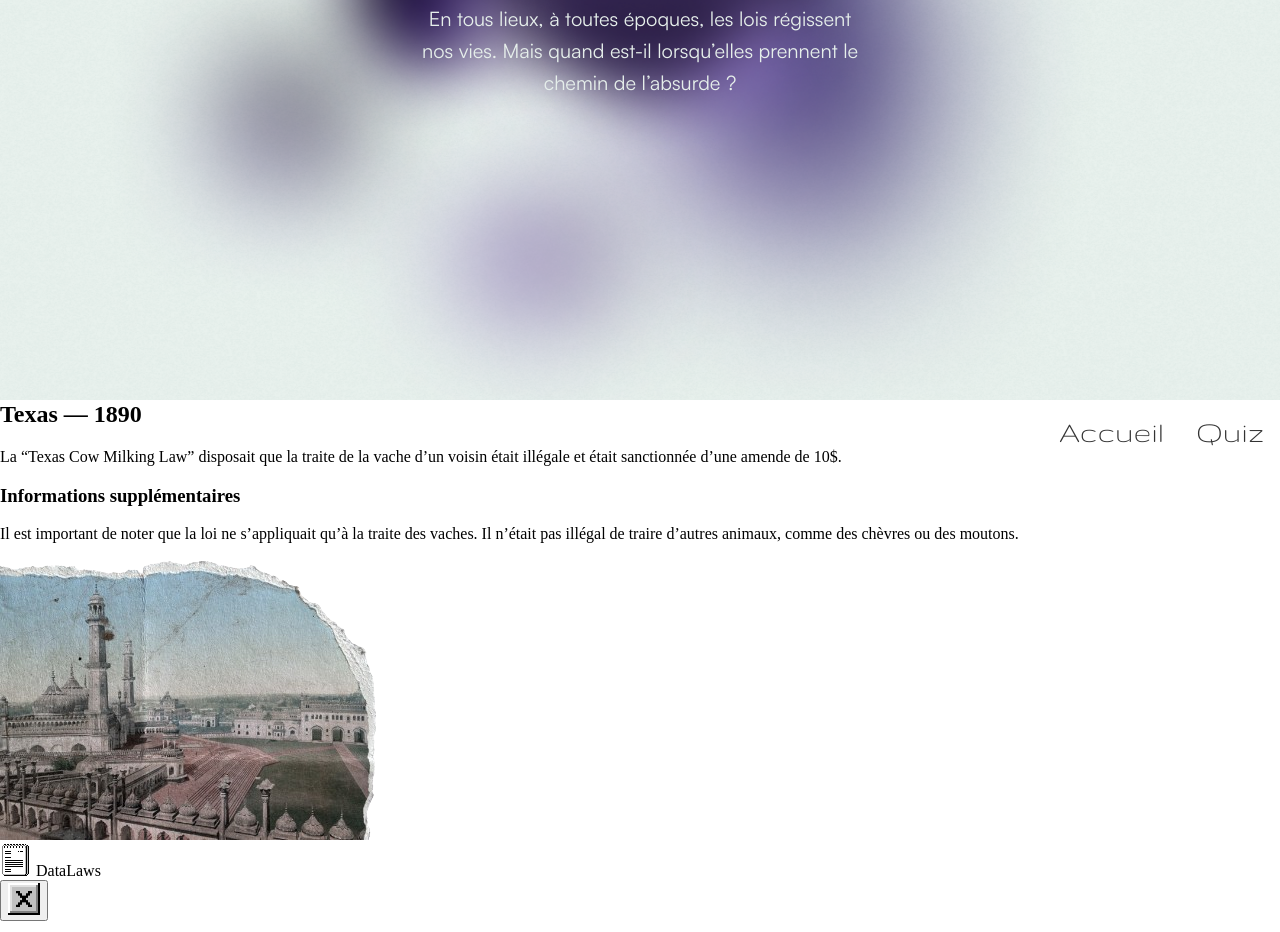
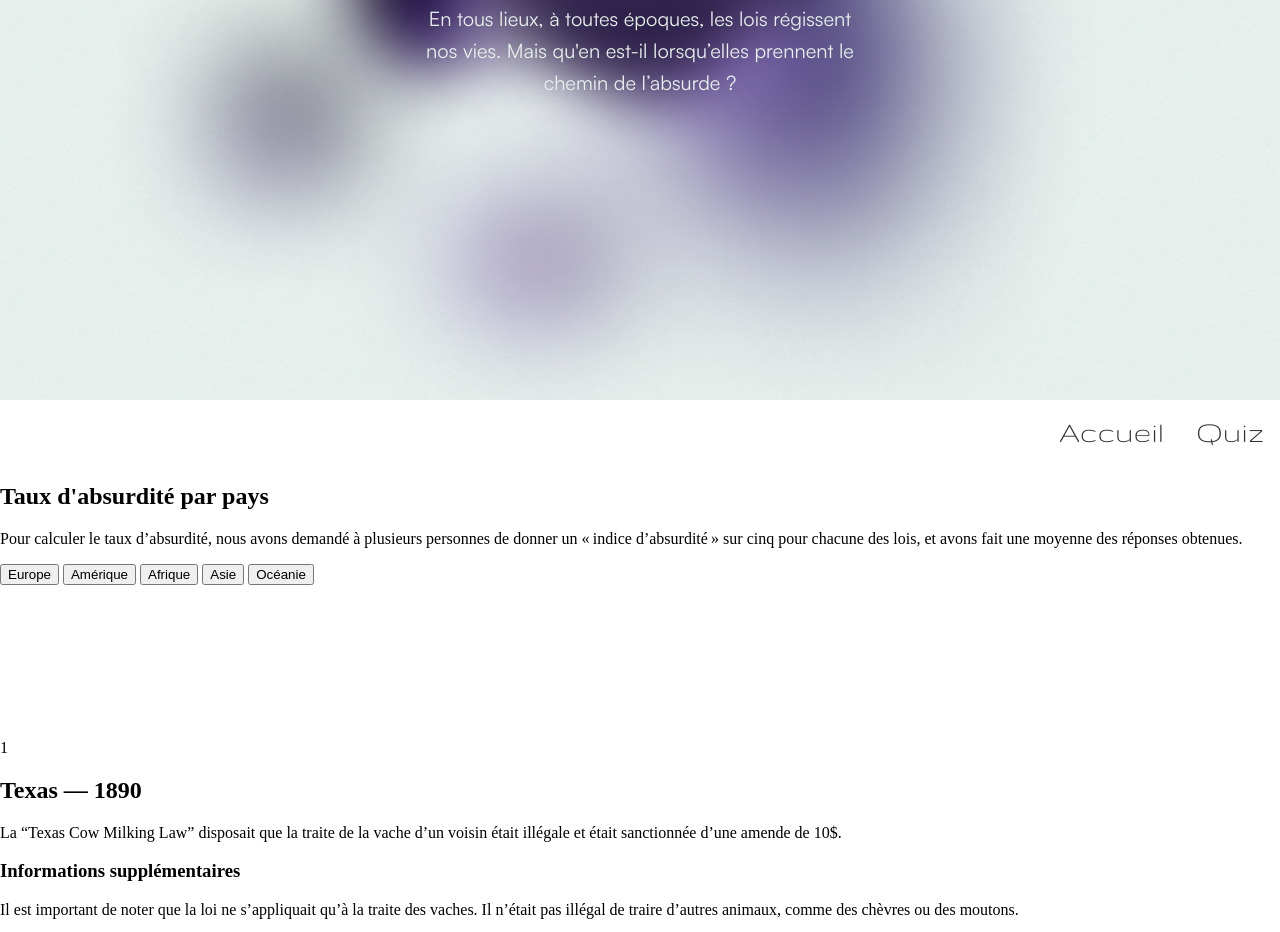
Before and after one commit to loizodwt/DATALAW, a website with bundled scripts: page src/index.html in a window 1280 px wide. Shown: the part 500-1432 px from the top of the page. Built offline with nearby package versions, Linux system fonts and the light colour scheme; a script that the page names is missing.

Commit message:
integration graphique

```diff
--- a/src/index.html
+++ b/src/index.html
@@ -20,6 +20,7 @@
   <link rel="stylesheet" href="styles/app.css">
   <script src="scripts/app.js" defer></script>
   <script type="text/javascript" src="https://cdnjs.cloudflare.com/ajax/libs/dat-gui/0.6.2/dat.gui.min.js"></script>
+  <script src="https://cdn.jsdelivr.net/npm/chart.js"></script>
 
 </head>
 
@@ -34,7 +35,7 @@
         <canvas id="canvas"></canvas>
         <div class="main__content">
           <h1 class="main__title">DataLaws</h1>
-          <p class="main__txt">En tous lieux, à toutes époques, les lois régissent nos vies. Mais quand est-il lorsqu’elles prennent le chemin de l’absurde&nbsp;?</p>
+          <p class="main__txt">En tous lieux, à toutes époques, les lois régissent nos vies. Mais qu'en est-il lorsqu’elles prennent le chemin de l’absurde&nbsp;?</p>
         </div>
       </div>
     </section>
@@ -48,8 +49,25 @@
       </nav>
     </section>
 
-    <section class="graph">
-      <!-- insérer le code du graphique -->
+    <section class="graphique">
+      <h2 class="title">Taux d'absurdité par pays</h2>
+      <p>Pour calculer le taux d’absurdité, nous avons demandé à plusieurs personnes de donner un « indice d’absurdité » sur cinq pour chacune des lois, et avons fait une moyenne des réponses obtenues.</p>
+
+      <div class="graphique__boutons">
+        <button id="btnEurope">Europe</button>
+        <button id="btnAmérique">Amérique</button>
+        <button id="btnAfrique">Afrique</button>
+        <button id="btnAsie">Asie</button>
+        <button id="btnOcéanie">Océanie</button>
+      </div>
+
+      <div class="graphique__container"><canvas id="myChart"></canvas></div>
+
+      <div class="graphique__lois hidden">
+        <h3>Loi:</h3>
+        <p>Ceci est une loi.</p>
+      </div>
+
     </section>
 
     <section class="timeline">
@@ -134,7 +152,7 @@
     </section>
 
     <section class="introquiz">
-      <h2 class="introquiz__h2">À vous de jouer&nbsp;!</h2>
+      <h2 class="introquiz__h2">À vous de jouer !</h2>
       <div class="introquiz__glass">
         <p>Voici 10 propositions de lois étranges, parmi lesquelles se sont glissées des légendes urbaines fausses.</p>
         <p>À vous de juger si vous les approuvez et décidez de les mettre en place officiellement.</p>
--- a/src/styles/components/_graphique.scss
+++ b/src/styles/components/_graphique.scss
@@ -1,5 +1,6 @@
 .graphique {
   background-color: $c-light;
+  font-family: "sato";
 
   &__lois {
     display: flex;
```
Also changed, not shown: src/styles/app.scss (+3 -4 lines), src/scripts/app.js (line endings or trailing spaces).
